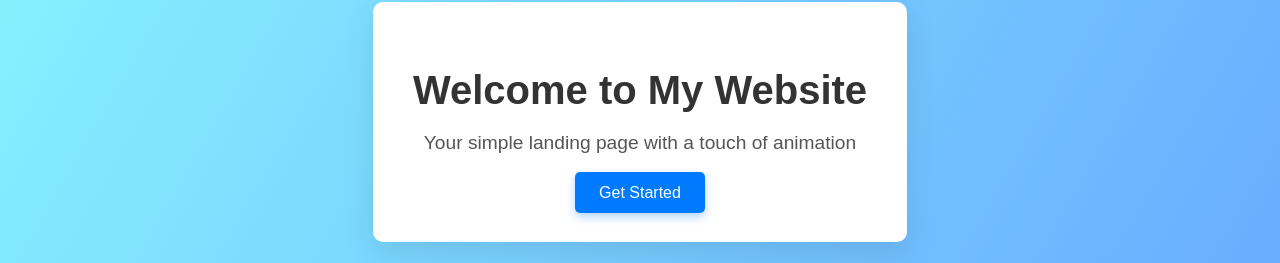
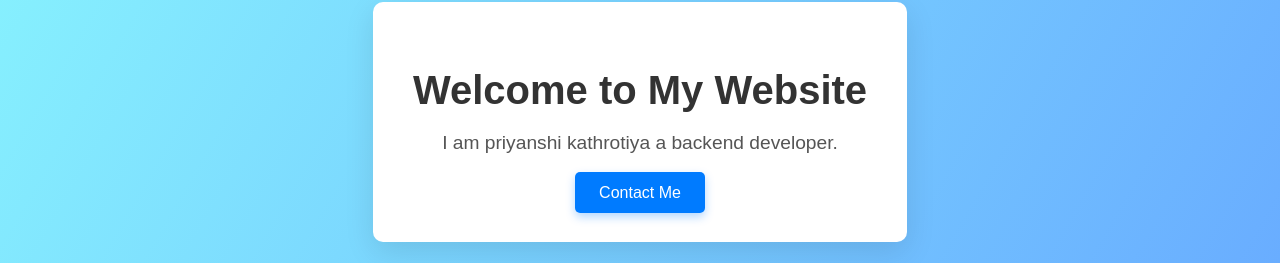
Before and after one commit to priyanshi-kathrotiya/simple-webdev, a plain HTML site: page index.html in a window 1280 px wide. Shown: the part 278-541 px from the top of the page. Drawn offline with Linux system fonts and the light colour scheme.

Commit message:
Add my details

```diff
--- a/index.html
+++ b/index.html
@@ -9,8 +9,8 @@
   <body>
     <div class="container">
       <h1>Welcome to My Website</h1>
-      <p>Your simple landing page with a touch of animation</p>
-      <a href="#" class="btn">Get Started</a>
+      <p>I am priyanshi kathrotiya a backend developer.</p>
+      <a href="#" class="btn">Contact Me</a>
     </div>
   </body>
 </html>
```
